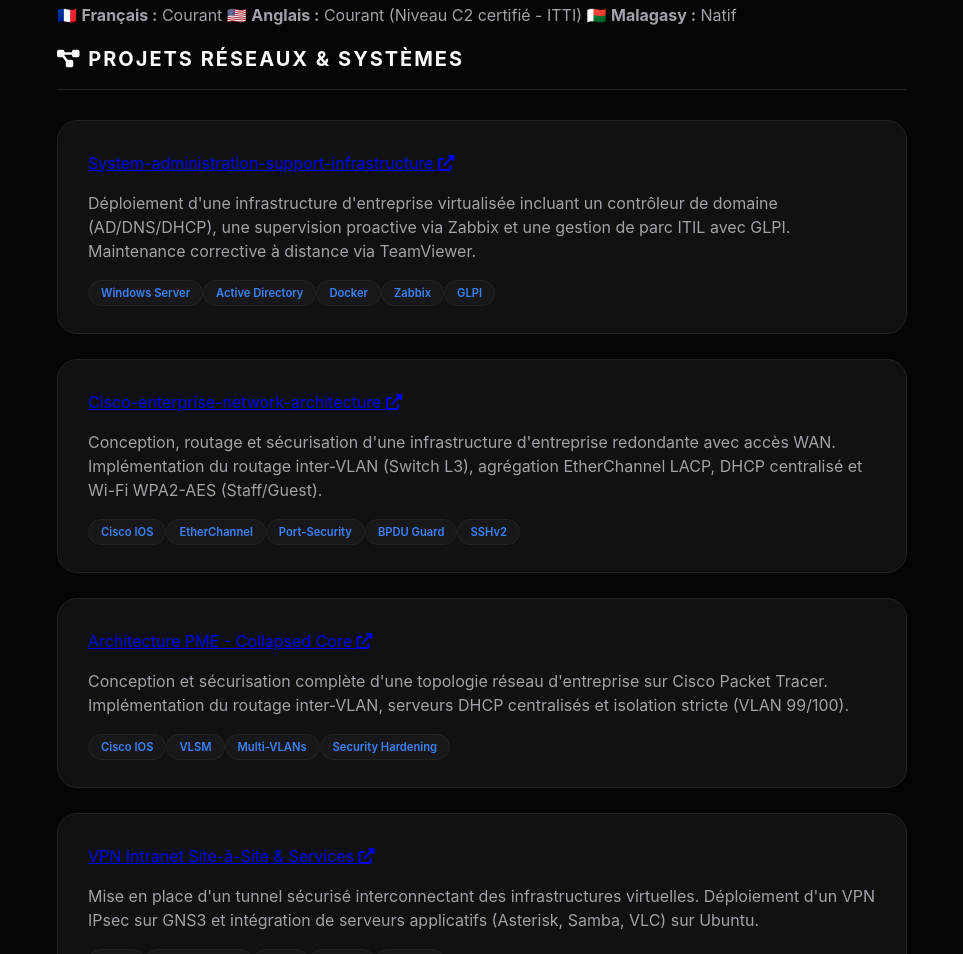
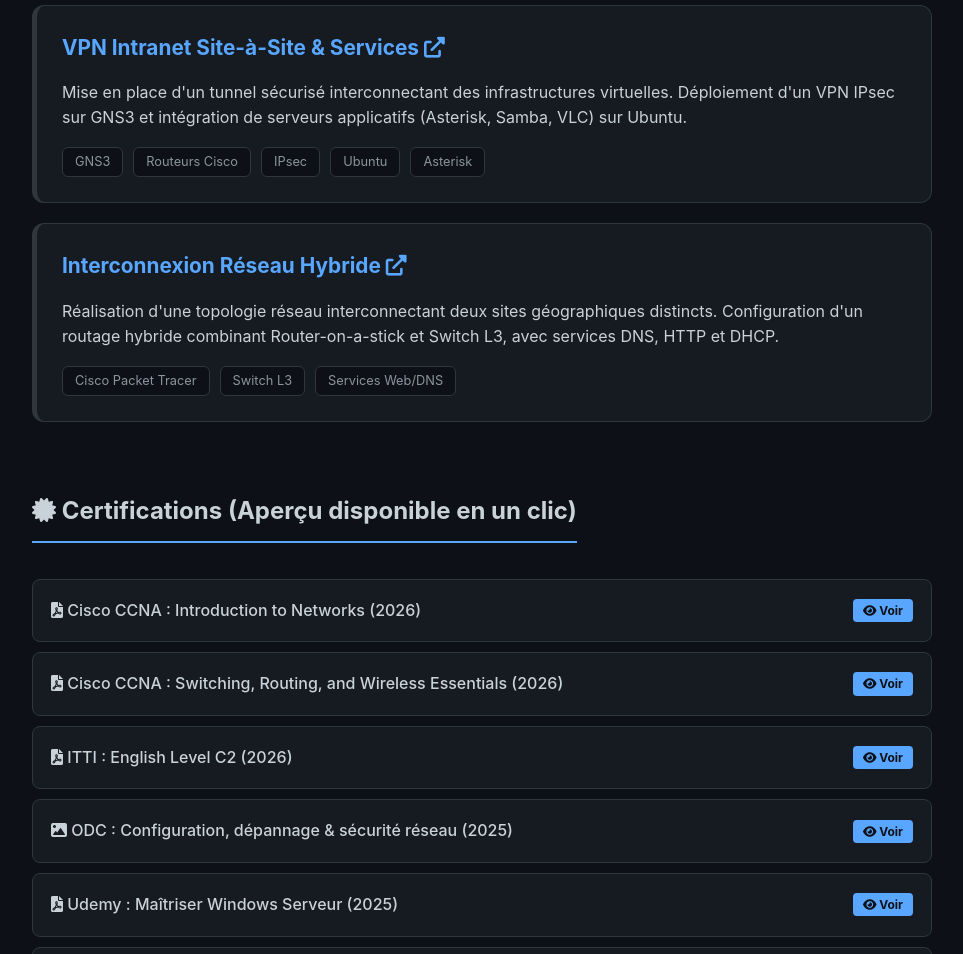
Before and after one commit to ryann-netadmin/ryann-netadmin.github.io, a plain HTML site: page index.html in a window 1280 px wide. Shown: the part 1846-2800 px from the top of the page, without its empty margins (158-1121 px from the left). Drawn offline with Linux system fonts and the light colour scheme.

Commit message:
Refactor CSS variables and styles for consistency

```diff
--- a/css/style.css
+++ b/css/style.css
@@ -1,79 +1,85 @@
 :root {
-    --bg: #050505;
-    --surface: #0a0a0a;
-    --card: #111111;
-    --border: #222222;
-    --accent: #3b82f6; /* Bleu électrique */
-    --text-p: #a1a1aa;
-    --text-h: #fafafa;
+    --bg-color: #0d1117;
+    --card-bg: #161b22;
+    --border-color: #30363d;
+    --text-main: #c9d1d9;
+    --text-muted: #8b949e;
+    --accent: #58a6ff;
+    --accent-green: #238636;
 }
 
 body {
-    background-color: var(--bg);
-    color: var(--text-p);
-    font-family: 'Inter', -apple-system, sans-serif;
-    line-height: 1.5;
+    font-family: -apple-system, BlinkMacSystemFont, "Segoe UI", sans-serif;
+    background-color: var(--bg-color);
+    color: var(--text-main);
+    line-height: 1.6;
     margin: 0;
+    padding: 0;
 }
 
-.container { max-width: 850px; margin: 0 auto; padding: 60px 20px; }
+.container { max-width: 900px; margin: 0 auto; padding: 40px 20px; }
 
-/* Header Signature */
-header { text-align: center; margin-bottom: 80px; }
-h1 { font-size: 3rem; display: flex; align-items: center; justify-content: center; gap: 20px; }
+/* --- HEADER --- */
+header { text-align: center; margin-bottom: 50px; }
+h1 { font-size: 2.5rem; display: flex; align-items: center; justify-content: center; gap: 20px; flex-wrap: wrap; }
+
+.profile-pic-container {
+    width: 120px; height: 120px; border-radius: 50%;
+    border: 3px solid var(--accent); padding: 3px;
+}
+.profile-pic { width: 100%; height: 100%; border-radius: 50%; object-fit: cover; }
+
 .anim-text {
     background: linear-gradient(90deg, #fff, var(--accent), #fff);
-    background-size: 200%;
-    -webkit-background-clip: text;
-    background-clip: text;
-    color: transparent;
-    animation: shine 4s infinite linear;
+    -webkit-background-clip: text; background-clip: text;
+    color: transparent; animation: shine 4s infinite linear;
+}
+@keyframes shine { to { background-position: 200% center; } }
+
+/* --- NOUVEAU DESIGN PROJETS --- */
+.project-card {
+    background: var(--card-bg);
+    border: 1px solid var(--border-color);
+    border-radius: 12px;
+    padding: 25px;
+    margin-bottom: 20px;
+    transition: 0.3s ease;
+    border-left: 5px solid var(--border-color);
+}
+.project-card:hover {
+    border-left-color: var(--accent);
+    transform: translateX(10px);
+    background: #1c2128;
+}
+.project-title a {
+    color: var(--accent); font-size: 1.3rem; font-weight: bold; text-decoration: none;
+}
+.tags-container { margin-top: 15px; display: flex; flex-wrap: wrap; gap: 10px; }
+.tag {
+    background: #0d1117; color: var(--text-muted);
+    padding: 4px 12px; border-radius: 6px; font-size: 0.8rem;
+    border: 1px solid var(--border-color);
 }
 
-/* Cartes "Premium" */
-.project-card, .card {
-    background: var(--card);
-    border: 1px solid var(--border);
-    padding: 30px;
-    border-radius: 20px;
-    margin-bottom: 25px;
-    transition: 0.4s cubic-bezier(0.16, 1, 0.3, 1);
+/* --- NOUVEAU DESIGN CERTIFICATS --- */
+.cert-list { list-style: none; padding: 0; }
+.cert-item {
+    background: var(--card-bg);
+    border: 1px solid var(--border-color);
+    padding: 18px; margin-bottom: 10px;
+    border-radius: 8px; display: flex; align-items: center;
+    justify-content: space-between; transition: 0.2s;
+}
+.cert-item:hover { border-color: var(--accent); }
+.cert-item a { color: var(--text-main); text-decoration: none; font-weight: 500; }
+.view-hint {
+    background: var(--accent); color: var(--bg-color);
+    padding: 2px 10px; border-radius: 4px; font-size: 0.75rem; font-weight: bold;
 }
 
-.project-card:hover {
-    border-color: var(--accent);
-    box-shadow: 0 0 25px rgba(59, 130, 246, 0.15);
-    transform: translateY(-5px);
-}
-
-/* Typographie Pro */
-h2 { color: var(--text-h); font-size: 1.25rem; text-transform: uppercase; letter-spacing: 2px; margin-bottom: 30px; border-bottom: 1px solid var(--border); padding-bottom: 15px; }
-h3 { color: var(--text-h); margin-top: 0; }
-
-/* Tags Minimalistes */
-.tag {
-    background: #18181b;
-    color: var(--accent);
-    padding: 5px 12px;
-    border-radius: 999px;
-    font-size: 0.7rem;
-    font-weight: 600;
-    border: 1px solid var(--border);
-}
-
-/* Certifications Style "Dashboard" */
-.cert-list { list-style: none; padding: 0; }
-.cert-item {
-    display: flex;
-    justify-content: space-between;
-    align-items: center;
-    padding: 20px;
-    border-bottom: 1px solid var(--border);
-}
-.cert-item:last-child { border-bottom: none; }
-.cert-item a { color: var(--text-p); text-decoration: none; transition: 0.3s; }
-.cert-item a:hover { color: var(--accent); }
-.view-hint { font-size: 0.7rem; opacity: 0.5; border: 1px solid var(--border); padding: 2px 8px; }
-
-/* Footer */
-footer { text-align: center; padding: 50px; font-size: 0.8rem; opacity: 0.4; }
+/* --- ELEMENTS GENERAUX --- */
+.grid { display: grid; grid-template-columns: repeat(auto-fit, minmax(300px, 1fr)); gap: 20px; }
+.card { background: var(--card-bg); border: 1px solid var(--border-color); border-radius: 10px; padding: 20px; }
+h2 { border-bottom: 2px solid var(--accent); padding-bottom: 10px; margin-top: 50px; display: inline-block; }
+.btn { padding: 10px 20px; border-radius: 6px; font-weight: bold; text-decoration: none; }
+.btn-cv { background: var(--accent-green); color: white; }
```
